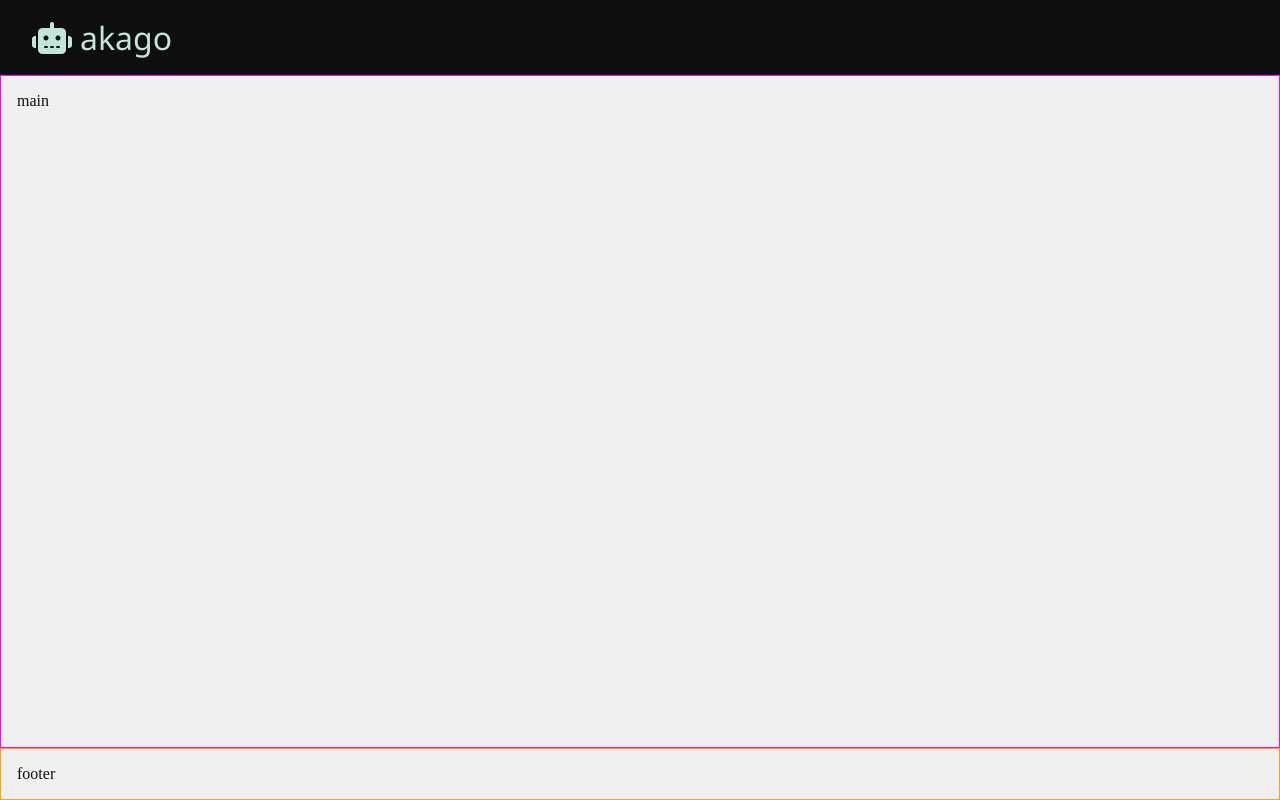
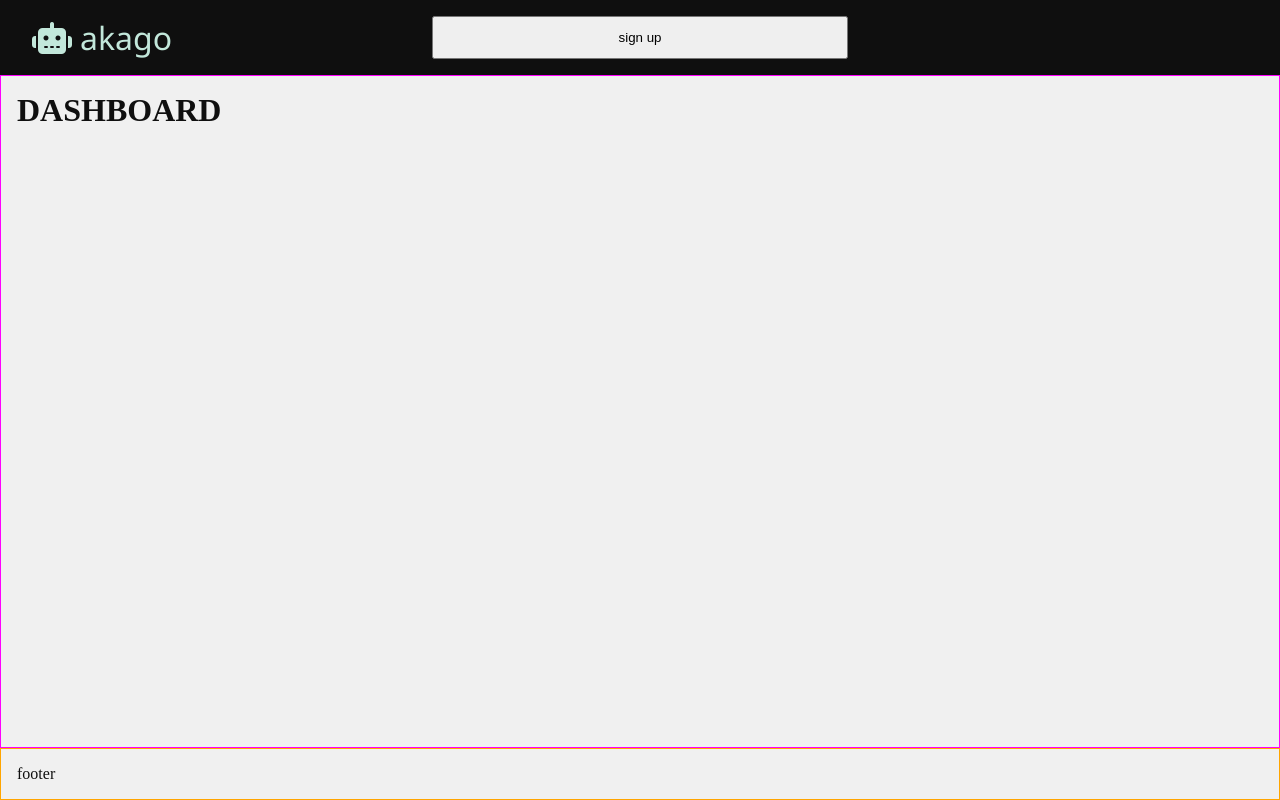
Before and after one commit to JesseSandvik/blckroot, a React (Create React App) app in the folder client/: page /dashboard in a window 1280 px wide. Built offline with nearby package versions, Linux system fonts and the light colour scheme; the HTML template or start-up script is replaced by a standard one.

Commit message:
Client: US-01 created Home/Dashboard/Sign Up pages with routing

```diff
--- a/client/src/App.tsx
+++ b/client/src/App.tsx
@@ -1,7 +1,13 @@
-import { NavLink } from 'react-router-dom';
+import { NavLink, Routes, Route, useNavigate } from 'react-router-dom';
+
+import HomePage from './pages/Home';
+import Dashboard from './pages/Dashboard';
+import SignUpPage from './pages/SignUp';
+
 import './App.css';
 
 function App() {
+  const navigate = useNavigate();
   return (
     <div className="App">
       <header>
@@ -10,8 +16,15 @@ function App() {
             <NavLink className="navbar brand" to="/"><i className="fa-solid fa-robot"></i>akago</NavLink>
           </div>
         </nav>
+        <button onClick={() => navigate('/signup')}>sign up</button>
       </header>
-      <main>main</main>
+      <main>
+        <Routes>
+          <Route path='/' element={<HomePage />}  />
+          <Route path='/signup' element={<SignUpPage />}  />
+          <Route path='/dashboard' element={<Dashboard />}  />
+        </Routes>
+      </main>
       <footer>footer</footer>
     </div>
   );
--- /dev/null
+++ b/client/src/pages/Dashboard.tsx
@@ -0,0 +1,11 @@
+import React from 'react';
+
+function Dashboard() {
+    return (
+        <div className='Dashboard'>
+            <h1>DASHBOARD</h1>
+        </div>
+    );
+}
+
+export default Dashboard;
--- /dev/null
+++ b/client/src/pages/Home.tsx
@@ -0,0 +1,11 @@
+import React from 'react';
+
+function HomePage() {
+    return (
+        <div className='Home'>
+            <h1>HOME</h1>
+        </div>
+    );
+}
+
+export default HomePage;
--- /dev/null
+++ b/client/src/pages/SignUp.tsx
@@ -0,0 +1,11 @@
+import React from 'react';
+
+function SignUpPage() {
+    return (
+        <div className='SignUp'>
+            <h1>SIGN UP PAGE</h1>
+        </div>
+    );
+}
+
+export default SignUpPage;
```
